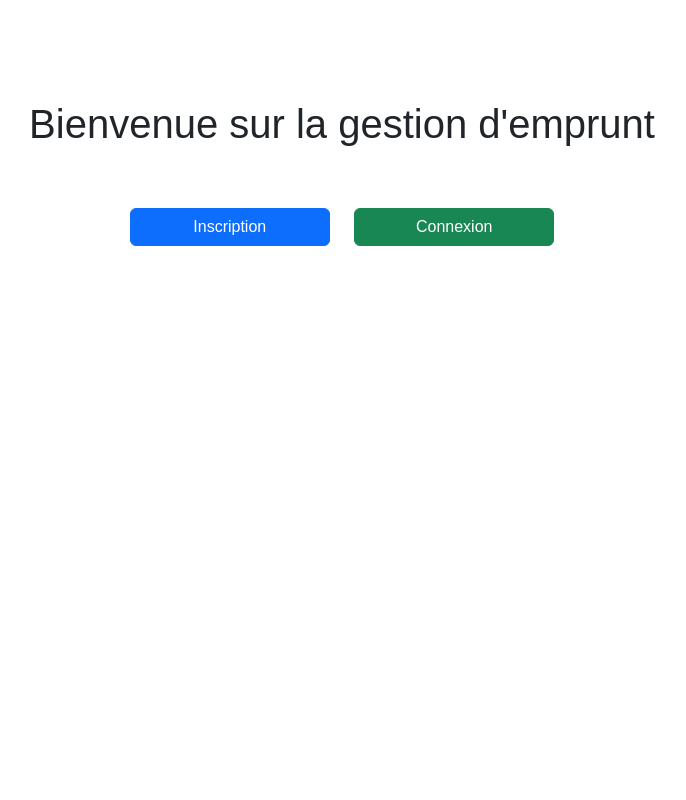
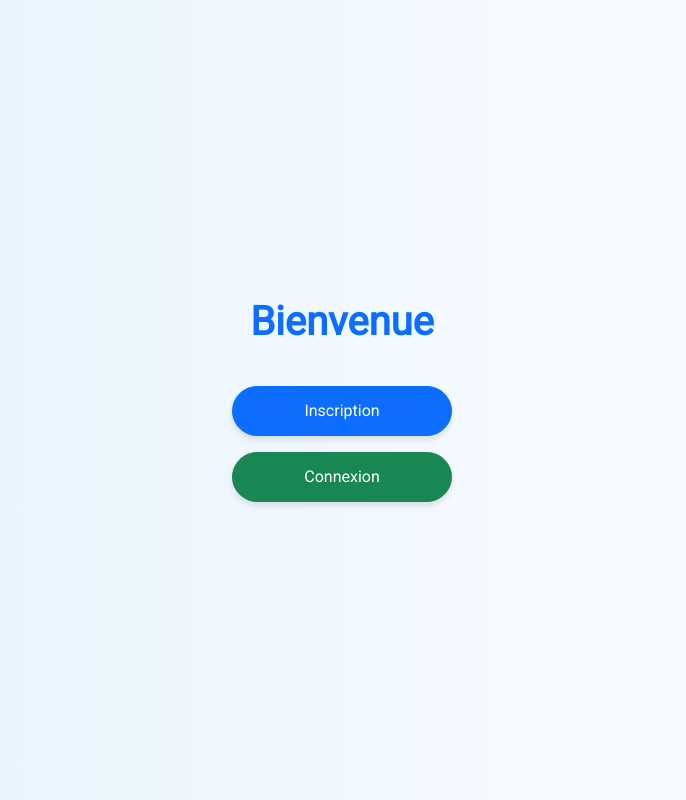
Before and after one commit to ORGVSME/exam, a PHP site: page /pages/index.php in a window 1280 px wide. Shown: the whole page, without its empty margins (298-984 px from the left). Run offline with PHP 8.4, Linux system fonts and the light colour scheme; some libraries are stand-ins or nearby versions.

Commit message:
voila manou

```diff
--- a/inc/connexion.php
+++ b/inc/connexion.php
@@ -2,7 +2,7 @@
 function dbconnect(){
     static $connect = null ;
     if ( $connect === null){
-        $connect = mysqli_connect('localhost' , 'ETU003960' , 'u78R7nwy' , 'db_s2_ETU003960');
+        $connect = mysqli_connect('localhost' , 'root' , '' , 'gestion_emprunt');
         if (!$connect){
             die('Erreur' . mysqli_connect_error());
         }
--- /dev/null
+++ b/pages/index.css
@@ -0,0 +1,25 @@
+body {
+            font-family: 'Roboto', sans-serif;
+            background: linear-gradient(to right, #e3f2fd, #ffffff);
+            height: 100vh;
+            display: flex;
+            justify-content: center;
+            align-items: center;
+            flex-direction: column;
+        }
+        h1 {
+            margin-bottom: 40px;
+            font-weight: bold;
+            color: #0d6efd;
+        }
+        .btn-custom {
+            width: 220px;
+            padding: 12px;
+            font-size: 16px;
+            border-radius: 25px;
+            box-shadow: 0 4px 6px rgba(0, 0, 0, 0.1);
+            transition: transform 0.2s ease-in-out;
+        }
+        .btn-custom:hover {
+            transform: scale(1.05);
+        }
--- a/pages/index.php
+++ b/pages/index.php
@@ -3,26 +3,20 @@
 <head>
     <meta charset="UTF-8">
     <title>Page d'accueil</title>
-    <link rel="stylesheet" href="../assets/bootstrap.min.css"> <!-- Ton fichier Bootstrap -->
-    <style>
-        body {
-            font-family: Arial, sans-serif;
-            text-align: center;
-            margin-top: 100px;
-        }
-        h1 {
-            margin-bottom: 50px;
-        }
-        .btn {
-            width: 200px;
-            margin: 10px;
-        }
-    </style>
+    <link href="../assets/bootstrap/css/bootstrap.min.css" rel="stylesheet">
+    <link href="https://fonts.googleapis.com/css2?family=Roboto&display=swap" rel="stylesheet">
+    <link rel="stylesheet" href="index.css">
+
+
 </head>
 <body>
-    <h1>Bienvenue sur la gestion d'emprunt</h1>
 
-    <a href="inscription.php" class="btn btn-primary">Inscription</a>
-    <a href="login.php" class="btn btn-success">Connexion</a>
+    <h1>Bienvenue</h1>
+
+    <div class="d-flex flex-column align-items-center">
+        <a href="inscription.php" class="btn btn-primary btn-custom mb-3">Inscription</a>
+        <a href="login.php" class="btn btn-success btn-custom">Connexion</a>
+    </div>
+    <script src="../assets/bootstrap/js/bootstrap.bundle.min.js"></script>
 </body>
 </html>
--- /dev/null
+++ b/pages/login.css
@@ -0,0 +1,2 @@
+body { margin: 30px; font-family: Arial, sans-serif; }
+        form { max-width: 400px; margin: auto; }
```
Also changed, not shown: pages/login.php (+4 -5 lines), pages/process_inscription.php (added, +55 -0 lines).
